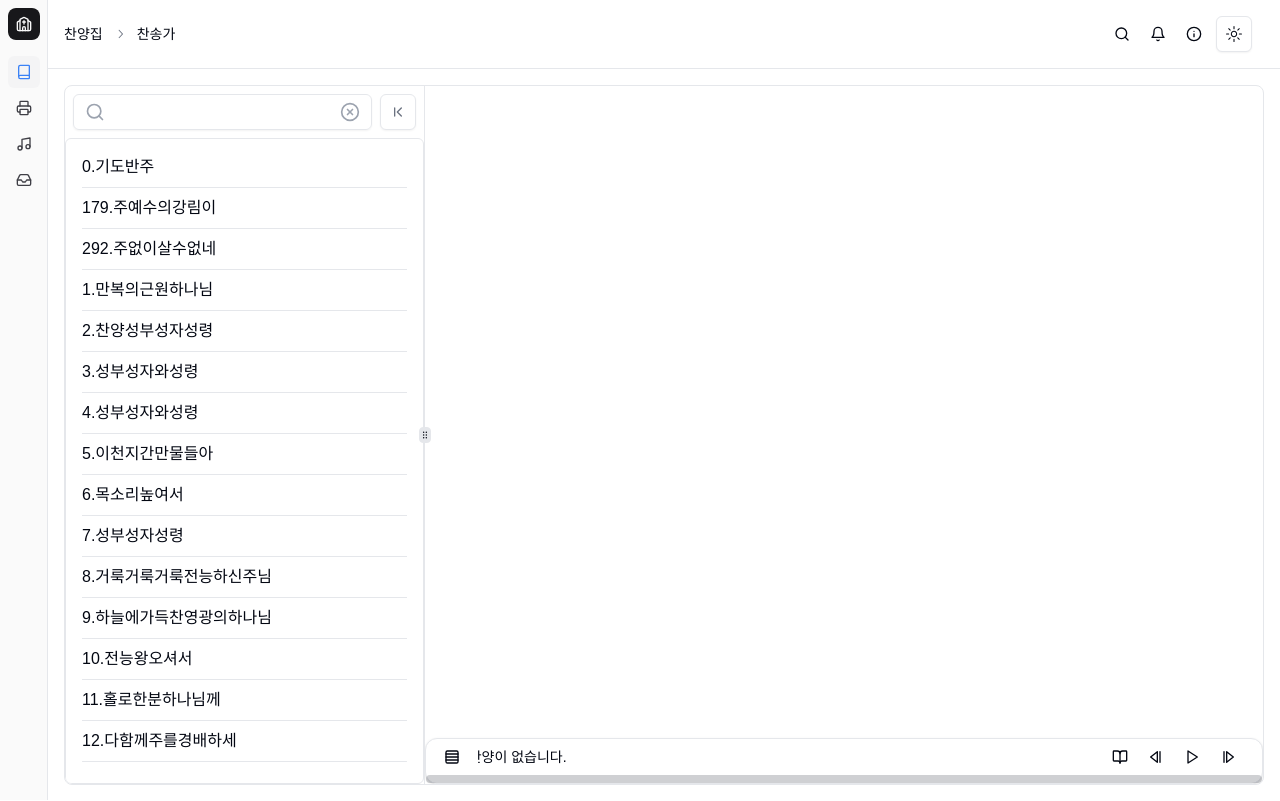
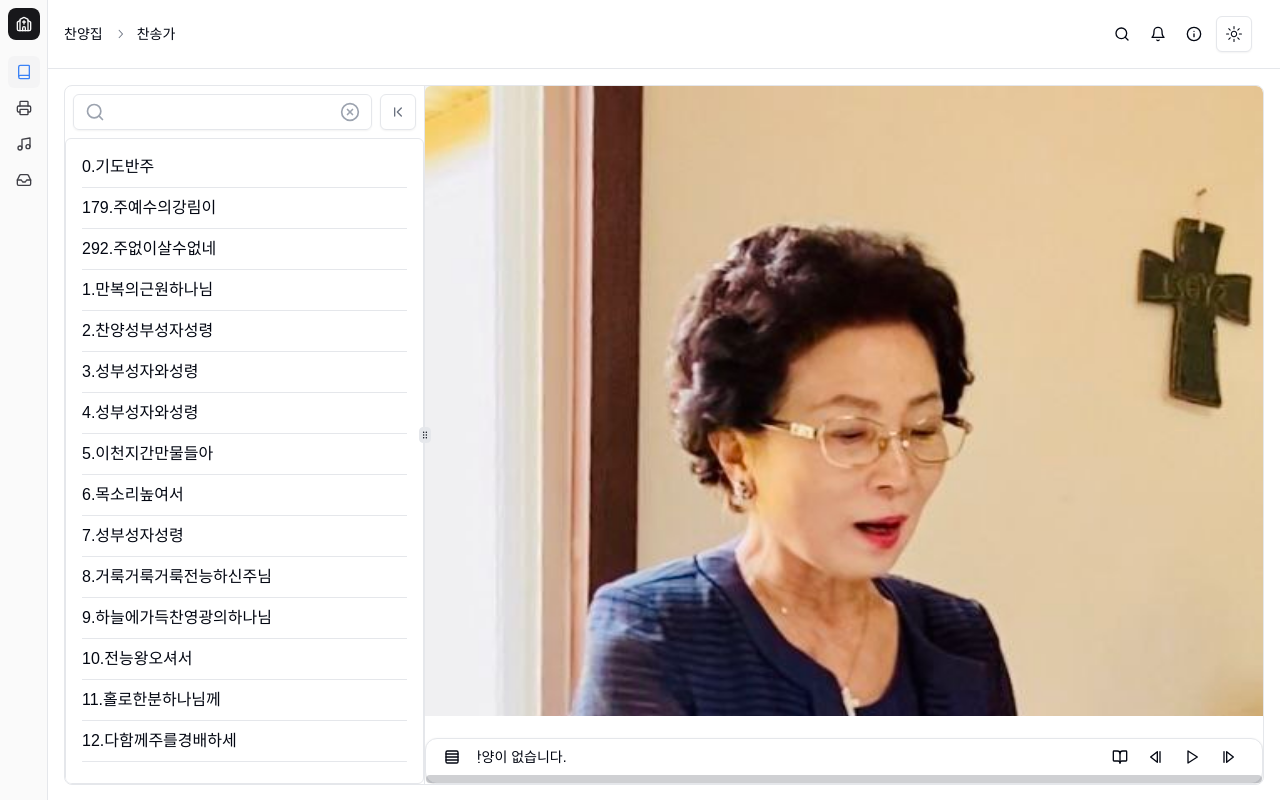
Before and after one commit to livingwaterchurch0508/worship-next15, a Next.js app: page / in a window 1280 px wide. Built offline with nearby package versions, Linux system fonts and the light colour scheme.

Commit message:
🔨기본 목사님 이미지 추가

```diff
--- a/app/components/score.tsx
+++ b/app/components/score.tsx
@@ -53,8 +53,8 @@ export default function Score() {
       className="w-full overflow-auto"
       style={{ height: "calc(100dvh - 170px)" }}
     >
-      {currentPlayItem !== null && currentPlayItem
-        ? Array.from({ length: currentPlayItem?.isMulti || 1 }).map((_, i) => (
+      {currentPlayItem !== null && currentPlayItem ? (
+        Array.from({ length: currentPlayItem?.isMulti || 1 }).map((_, i) => (
           <AspectRatio ratio={1 / 1.414} className="bg-muted" key={i}>
             <Image
               src={setScorePath(currentPlayItem, i)}
@@ -64,7 +64,16 @@ export default function Score() {
             />
           </AspectRatio>
         ))
-        : null}
+      ) : (
+        <AspectRatio ratio={1 / 1.414} className="bg-muted">
+          <Image
+            src="/carousel/2.jpg"
+            alt="Image"
+            className="w-full rounded-md"
+            fill
+          />
+        </AspectRatio>
+      )}
     </div>
   );
 }
```
Also changed, not shown: public/carousel/1.jpg (added), public/carousel/2.jpg (added). Lines whose indentation alone changed are shown as unchanged.
